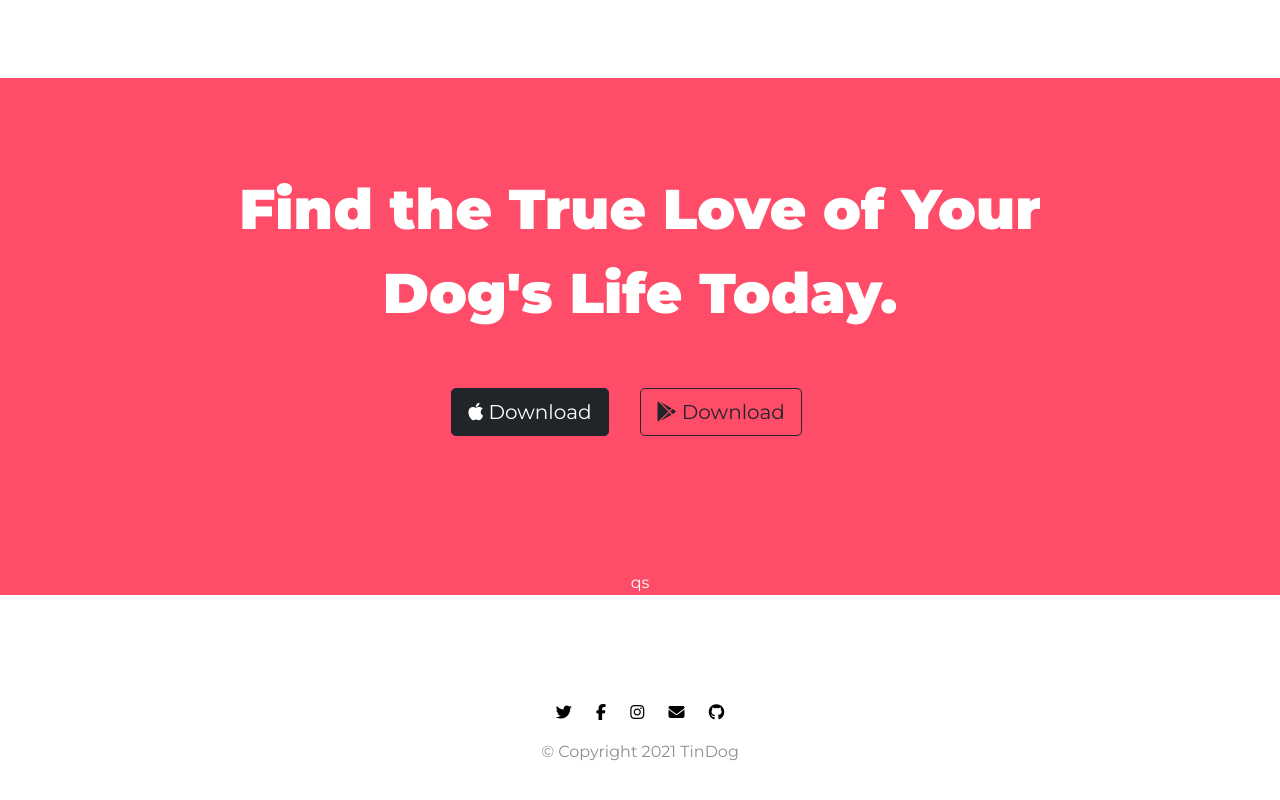
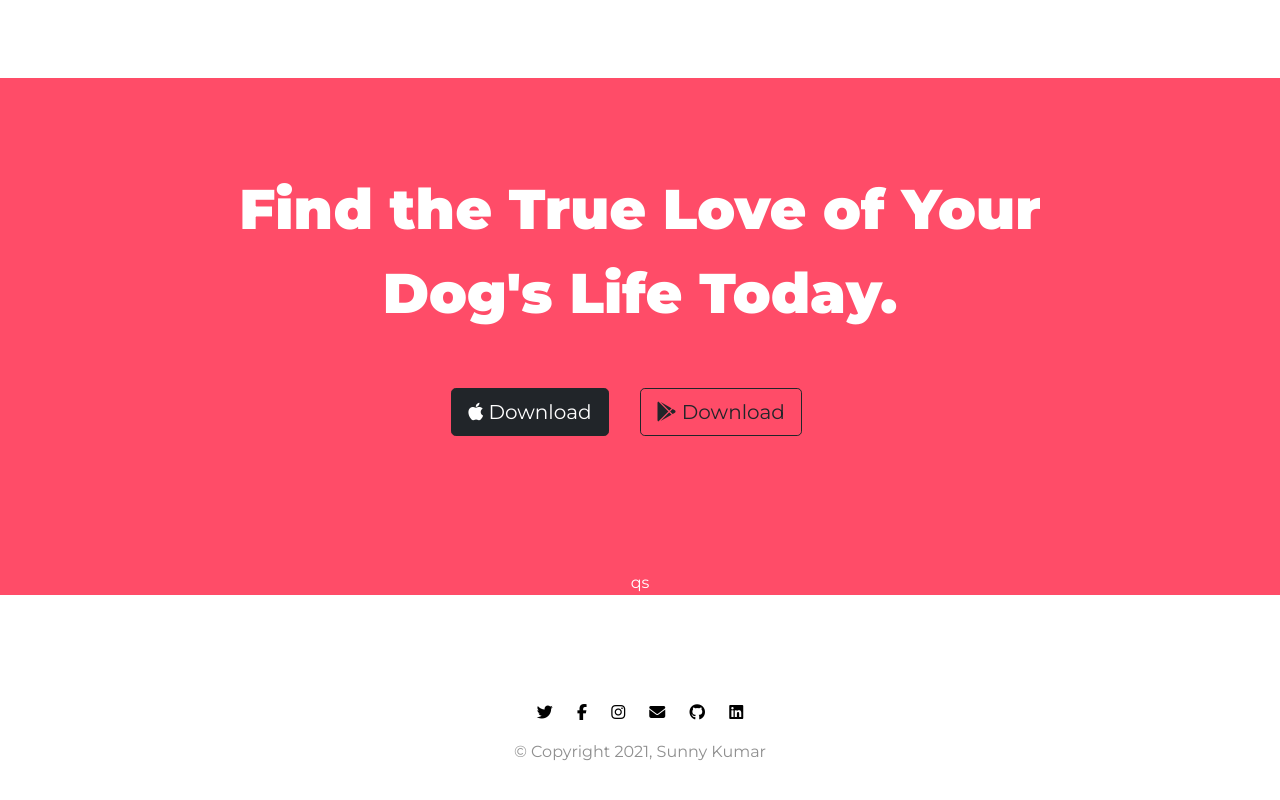
Before and after one commit to sunny8080/Tindog-Project, a plain HTML site: page index.html in a window 1280 px wide. Shown: the part 2355-3155 px from the top of the page. Drawn offline with nearby package versions, Linux system fonts and the light colour scheme.

Commit message:
Update Social Handles

```diff
--- a/index.html
+++ b/index.html
@@ -222,12 +222,13 @@
 
         <footer class="white-section" id="footer">
             <div class="container-fluid">
-                <a href="https://twitter.com/SunnyKumar0002" target="_blank"><i class="social-icon fab fa-twitter"></i></a>
+                <a href="https://twitter.com/sunnykumar0001_" target="_blank"><i class="social-icon fab fa-twitter"></i></a>
                 <a href="https://www.facebook.com/profile.php?id=100006595548443" target="_blank"><i class="social-icon fab fa-facebook-f"></i></a>
-                <a href="https://www.instagram.com/sunnykumar8610/" target="_blank"><i class="social-icon fab fa-instagram"></i></a>
+                <a href="https://www.instagram.com/sunnykumar0001_/" target="_blank"><i class="social-icon fab fa-instagram"></i></a>
                 <a href="mailto:sk7522422@gmail.com" target="_blank"><i class="social-icon fas fa-envelope"></i></a>
                 <a href="https://github.com/sunnykumar0001" target="_blank"><i class="social-icon fab fa-github"></i></a>
-                <p>© Copyright 2021 TinDog</p>
+                <a href="https://www.linkedin.com/in/sunnykumar0001/" target="_blank"><i class="social-icon fa-brands fa-linkedin"></i></a>
+                <p>© Copyright 2021, Sunny Kumar</p>
             </div>
         </footer>
 
```
